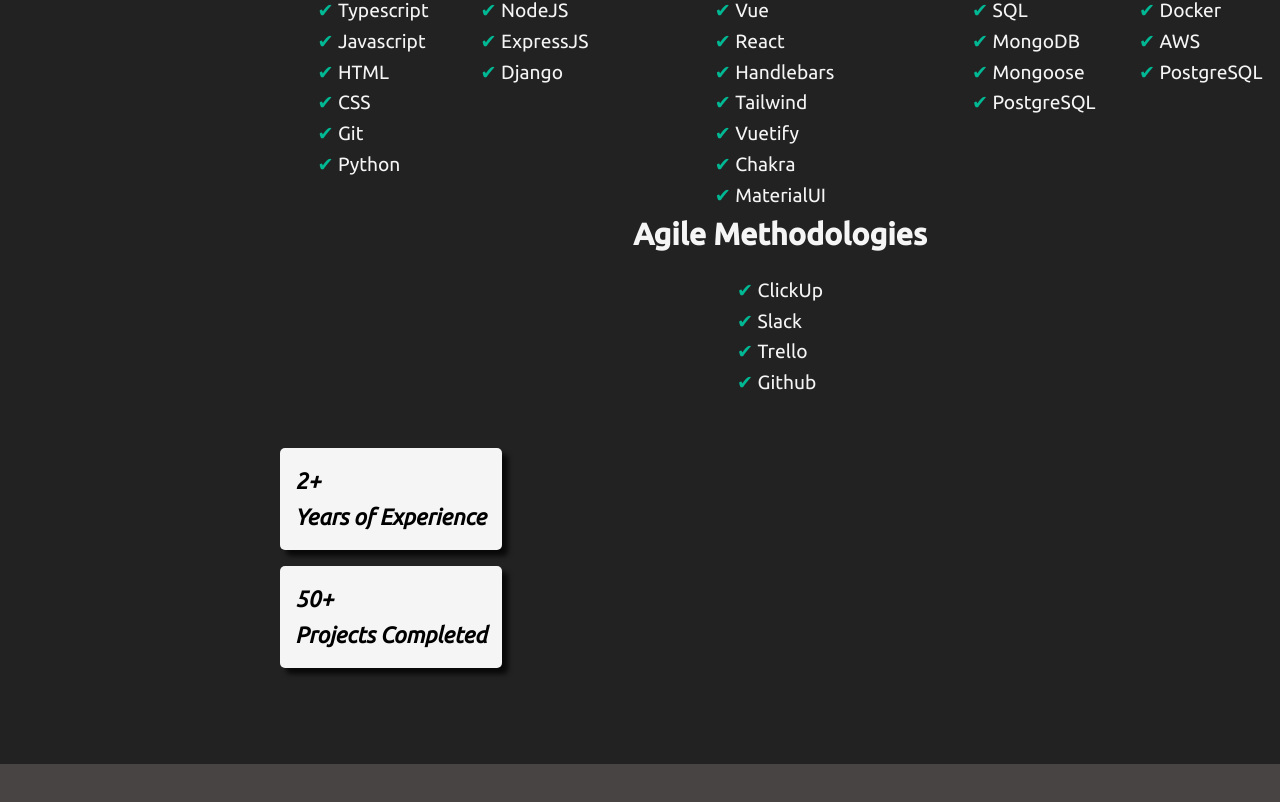
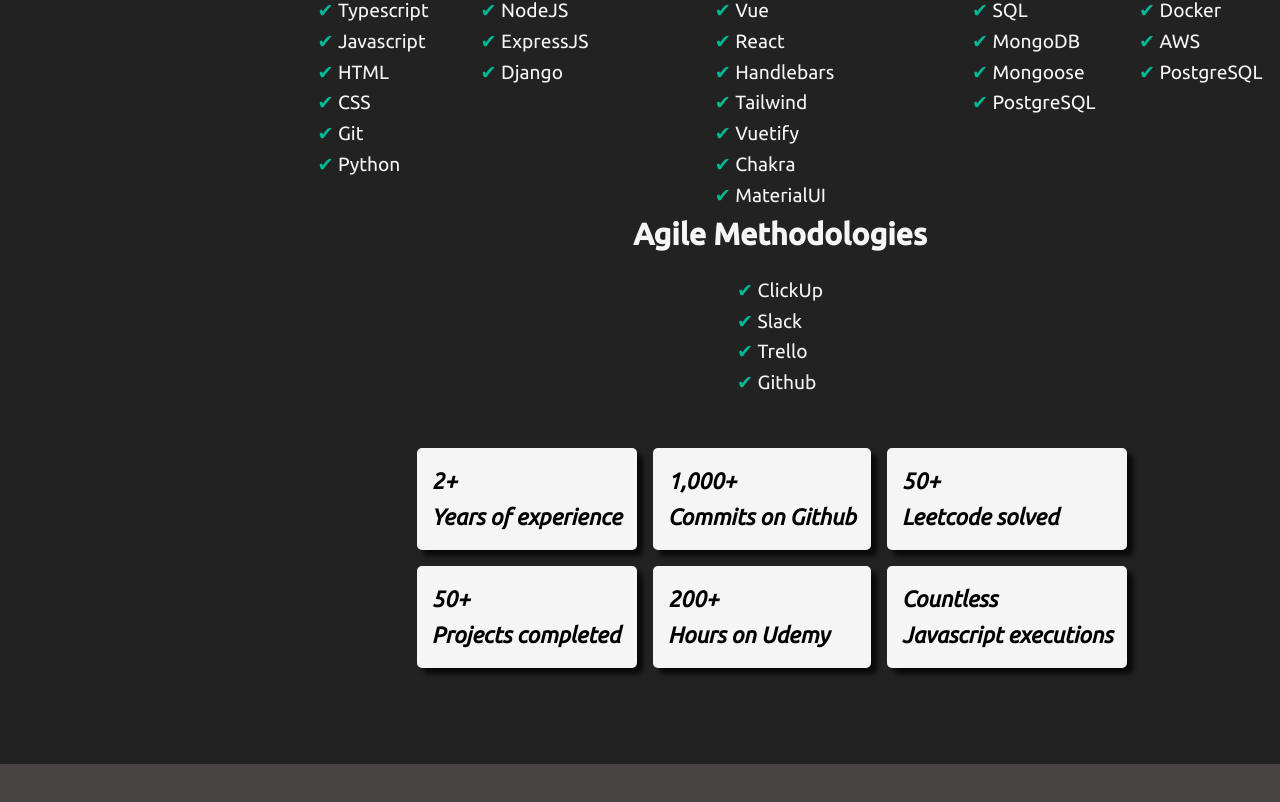
Before and after one commit to clew-bot/site, a Vue app: page / in a window 1280 px wide. Shown: the part 1390-2192 px from the top of the page. Built offline with nearby package versions, Linux system fonts and the light colour scheme.

Commit message:
adding in more details

```diff
--- a/src/components/Technologies.vue
+++ b/src/components/Technologies.vue
@@ -1,4 +1,6 @@
 <script setup lang="ts">
+
+
 
     </script>
 <template>
@@ -76,13 +78,36 @@
 
     </div>
     <div class="exp-container">
-      <div class="years-bg">
-      <h2><i>2+</i></h2>
-      <h2><i>Years of Experience</i></h2>
+      <div class="flex-cont">
+        <div class="years-bg">
+          <h2><i>2+</i></h2>
+          <h2><i>Years of experience</i></h2>
+        </div>
+        <div class="years-bg">
+          <h2><i>50+</i></h2>
+          <h2><i>Projects completed</i></h2>
+        </div>
       </div>
-      <div class="years-bg">
-        <h2><i>50+</i></h2>
-        <h2><i>Projects Completed</i></h2>
+
+      <div class="flex-cont">
+        <div class="years-bg">
+          <h2><i>1,000+</i></h2>
+          <h2><i>Commits on Github</i></h2>
+        </div>
+        <div class="years-bg">
+          <h2><i>200+</i></h2>
+          <h2><i>Hours on Udemy</i></h2>
+        </div>
+      </div>
+      <div class="flex-cont">
+        <div class="years-bg">
+          <h2><i>50+</i></h2>
+          <h2><i>Leetcode solved</i></h2>
+        </div>
+        <div class="years-bg">
+          <h2><i>Countless</i></h2>
+          <h2><i>Javascript executions</i></h2>
+        </div>
       </div>
     </div>
   </section>
@@ -91,14 +116,26 @@
 
 
 <style>
+  @keyframes flipCard {
+    0% {
+      transform: rotateY(0deg);
+    }
+    50% {
+      transform: rotateY(180deg);
+    }
+    100% {
+      transform: rotateY(360deg);
+    }
+  }
 
   .exp-container {
     display: flex;
-    justify-content:flex-start;
-    width: fit-content;
-    flex-direction: column;
+    justify-content: center;
+    align-items: center;
+    /* width: fit-content; */
     margin-top: 50px;
     margin-bottom: 5rem;
+
   }
 
   .years-bg {
@@ -109,7 +146,8 @@
     -webkit-box-shadow: 6px 6px 5px 0px rgba(0,0,0,0.75);
     -moz-box-shadow: 6px 6px 5px 0px rgba(0,0,0,0.75);
     margin-bottom: 1rem;
-
+    margin-right: 1rem;
+    /* animation: flipCard 2s ease-in-out; */
   }
 
   .years-bg > h2 > i {
@@ -148,6 +186,8 @@
     -webkit-box-shadow: 6px 6px 5px 0px rgba(0,0,0,0.75);
     -moz-box-shadow: 6px 6px 5px 0px rgba(0,0,0,0.75);
   }
+
+
 
   .descriptions {
     text-align: left;
```
